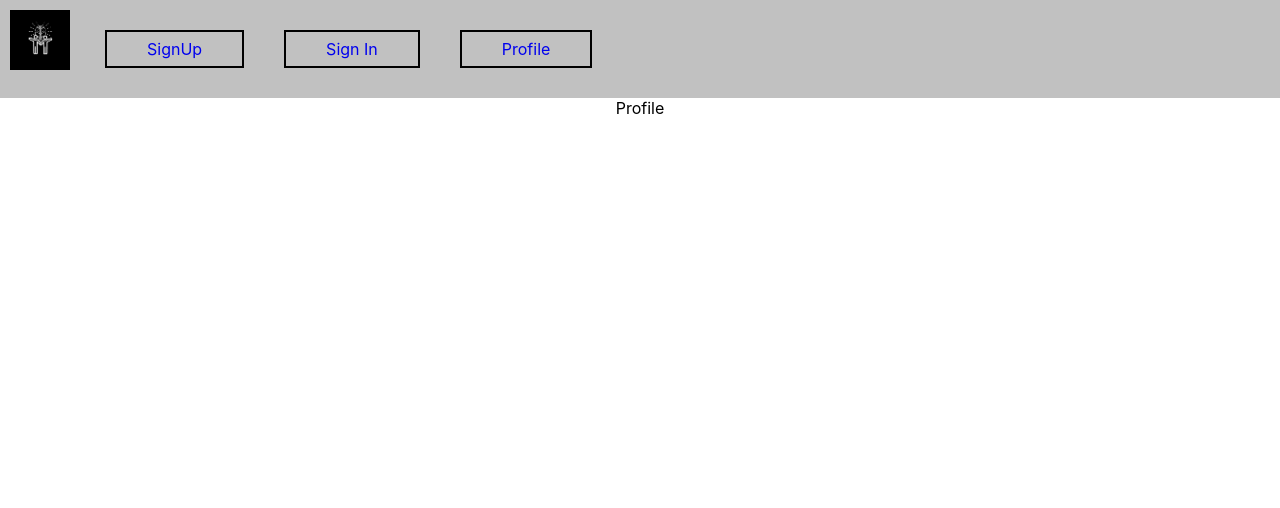
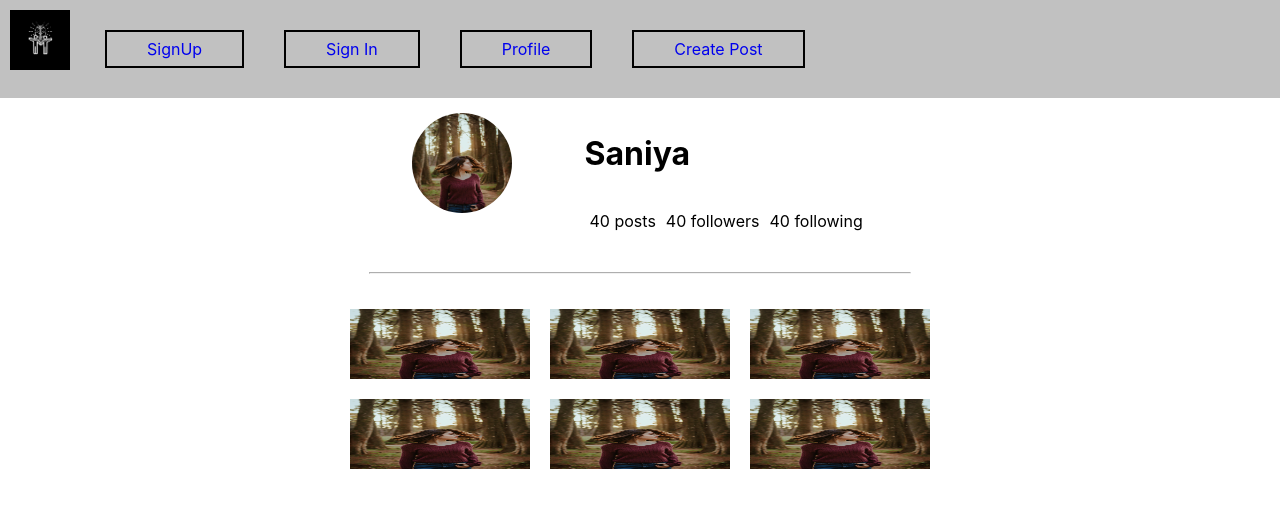
Before and after one commit to saniya-farheen/like-minded-terminal, a React (Create React App) app: page /profile in a window 1280 px wide. Shown: the top 508 px of the page. Built offline with nearby package versions, Linux system fonts and the light colour scheme.

Commit message:
committed everything

```diff
--- /dev/null
+++ b/src/components/Createpost.js
@@ -0,0 +1,47 @@
+import React from 'react'
+import profile from './profile.jpg'
+import "./createpost.css"
+import icon from "./img-icon.png"
+
+export default function Createpost() {
+    const loadfile = (event)=>{
+        var output = document.getElementById('output');
+        output.src = URL.createObjectURL(event.target.files[0]);
+        output.onload = function() {
+          URL.revokeObjectURL(output.src) // free memory
+    }
+}
+
+  return (
+    <div className='createPost'>
+        {/*header*/}
+    <div className='post-header'>
+        <h4 style={{margin:"3px auto"}}>Create new Post</h4>
+        <button id='post-btn'>Share</button>
+    </div>
+    {/*image-preview*/}
+    <div className='main-div'>
+        <img id = "output" src={icon}/>
+        <input type='file' accept='image/*' onChange={(event)=>{
+            loadfile(event)
+        }}/>
+
+
+    </div>
+    {/*details*/}
+    <div className='details'>
+        <div className='card-header'>
+            <div className='card-pic'>
+                <img src={profile} alt=''/>
+            </div>
+            <h5>Saniya</h5>
+        </div>
+        <div >
+        <textarea type="text" placeholder='write a caption'>
+
+        </textarea>
+        </div>
+    </div>
+    </div>
+  )
+}
--- a/src/components/Home.js
+++ b/src/components/Home.js
@@ -1,7 +1,50 @@
 import React from 'react'
+import profile from "./profile.jpg"
+import "./home.css"
 
 export default function Home() {
   return (
-    <div>Home</div>
+    <div className='home'>
+    {/* card */}
+    <div className='card'>
+     {/* card header */}
+      <div className='card-header'>
+        <div className='card-pic'>
+       <img src={profile} alt='' />
+       </div>
+       <h5>Saniya</h5>
+
+
+      </div>
+      {/* card-image */}
+      <div className='card-image'>
+        <img src={profile} alt='card' />
+        </div>
+        { /*card-content*/ }
+        <div className='card-content'>
+        <span className="material-symbols-outlined">
+           favorite
+        </span>
+         <p>1 like</p>
+         <p>This is amazing</p>
+
+          </div>
+          {/*add comment*/}
+        <div className='add-comment'>
+        <span className="material-symbols-outlined">
+        sentiment_satisfied
+      </span>
+        <input type='text' placeholder='Add a comment'/>
+        <button className='comment'>POST</button>
+
+        </div>
+
+
+
+    </div>
+
+
+    </div>
+
   )
 }
--- a/src/components/Profile.js
+++ b/src/components/Profile.js
@@ -1,7 +1,47 @@
 import React from 'react'
+import profile from './profile.jpg'
+import "./profile.css"
 
 export default function Profile() {
   return (
-    <div>Profile</div>
-  )
+    <div className='profile'>
+    {/*profile frame*/}
+    <div className='profile-frame'>
+      {/* profile pic */}
+    <div className='profile-pic'>
+      <img src={profile} alt='' />
+
+    </div>
+    {/* profile-data */}
+    <div className='profile-data'>
+      <h1>Saniya</h1>
+   <div className='profile-info' style={{display:"flex"}}>
+        <p>40 posts</p>
+        <p>40 followers</p>
+        <p>40 following</p>
+
+      </div>
+
+    </div>
+
+
+    </div>
+    <hr style={{
+      width:"90%",
+      margin:"auto",
+      opacity:"0.8",
+      margin : "25px auto"
+    }}/>
+    {/*Gallery */}
+    <div className='gallery'>
+      <img src={profile} alt='' height="40px" width="40px"/>
+      <img src={profile} alt='' height="40px" width="40px"/>
+      <img src={profile} alt='' height="40px" width="40px"/>
+      <img src={profile} alt='' height="40px" width="40px"/>
+      <img src={profile} alt='' height="40px" width="40px"/>
+      <img src={profile} alt='' height="40px" width="40px"/>
+    </div>
+
+    </div>
+  );
 }
--- /dev/null
+++ b/src/components/createpost.css
@@ -0,0 +1,43 @@
+.createPost{
+    max-width: 500px;
+    margin: 10px auto ;
+    border: 1px solid rgb(173, 173, 173);
+    border-radius: 5px;
+
+
+}
+.main-div{
+border-top: 1px solid rgb(173, 173, 173);
+
+
+}
+.post-header{
+    display: flex;
+
+}
+
+#post-btn{
+    border: none;
+    color: #339ce3;
+    background-color: none;
+    font-weight: bolder;
+    cursor: pointer;
+
+}
+
+.details{
+ border-top: 1px solid rgb(173, 173, 173);
+}
+
+textarea{
+    width: 90%;
+    border: none;
+    outline: none;
+}
+#output{
+    width: 300px ;
+    height: 300px;
+    border: none;
+    outline: none;
+    margin-top: 5px;
+}
--- /dev/null
+++ b/src/components/home.css
@@ -0,0 +1,55 @@
+.card{
+max-width: 500px;
+height:max-content;
+margin: 25px auto;
+border: 1px solid rgb(173, 173, 173);
+border-radius: 5px;
+
+
+}
+
+.card-header{
+    display: flex;
+
+}
+.card-header > h5{
+    margin: 0;
+    padding: 11px;
+}
+.card-pic img{
+   width: 40px ;
+   border-radius: 30px;
+   height: auto;
+   object-fit: contain;
+   padding: 5px;
+
+}
+
+.card-image img{
+width:100%;
+
+}
+.card-content{
+    text-align: left;
+    line-height: 4px;
+    padding: 3px 10px;
+    border-bottom: 1px solid rgb(173, 173, 173);
+}
+.add-comment{
+    display:flex;
+    align-items: center;
+}
+.add-comment input{
+    margin: 0;
+    outline: none;
+    border: none;
+    padding: 10px;
+}
+
+.comment{
+    border: none;
+    background-color: none;
+    font-weight: bolder;
+    cursor: pointer;
+    color: #5d92b5
+}
--- a/src/components/navbar.js
+++ b/src/components/navbar.js
@@ -16,6 +16,10 @@ export default function navbar() {
         <Link to="/profile" >
         <li>Profile</li>
         </Link>
+        <Link to="/createPost">
+          <li>Create Post</li>
+
+        </Link>
     </ul>
     </div>
   );
--- /dev/null
+++ b/src/components/profile.css
@@ -0,0 +1,36 @@
+.profile{
+    max-width: 600px;
+    margin: 15px auto;
+
+}
+.profile-frame{
+    display: flex;
+    justify-content: space-evenly;
+
+}
+.profile-pic >img{
+    width: 100px;
+    height: 100px;
+   /* object-fit: contain;*/
+    border-radius: 100px;
+
+}
+.profile-data{
+    text-align: left;
+
+}
+
+.profile-info p{
+   padding: 0px 5px;
+}
+.gallery{
+    display: flex;
+    flex-wrap: wrap;
+    text-align: center;
+
+}
+.gallery img{
+    width: 30%;
+    margin: 10px;
+    height: 70px;
+}
```
Also changed, not shown: src/components/img-icon.png (added), src/components/profile.jpg (added).
